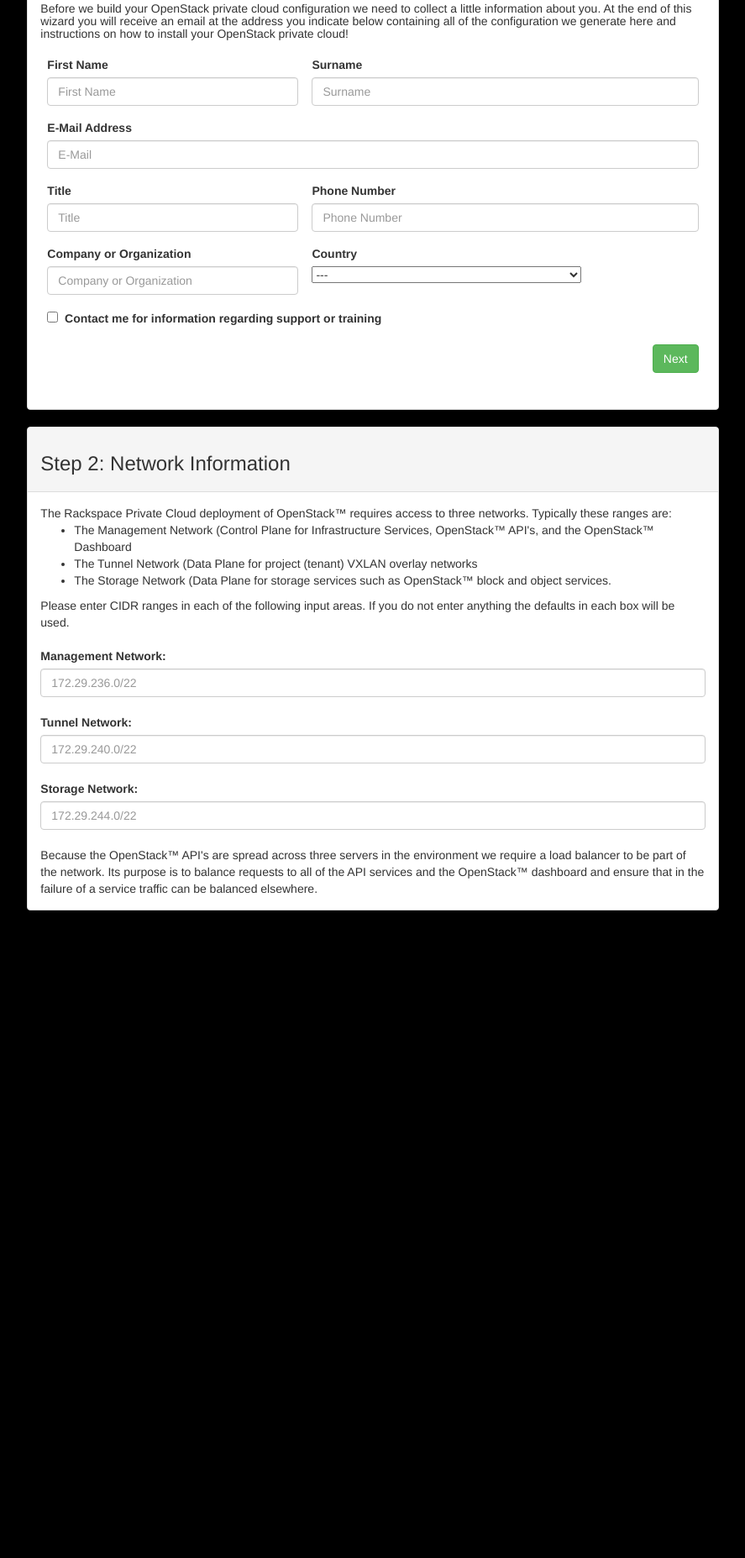
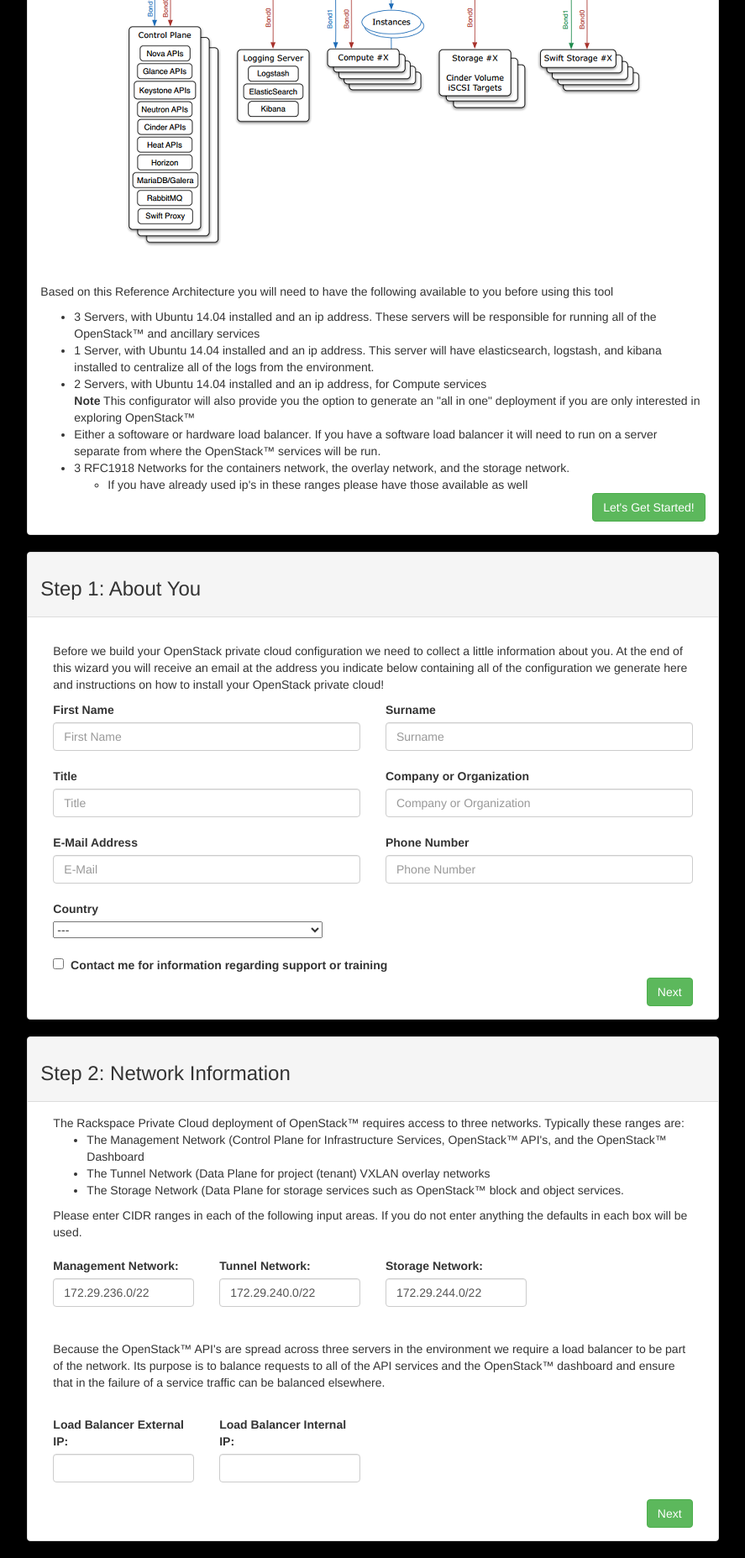
Before and after one commit to jcannava/rpc-wizard, a plain HTML site: page index.html in a window 1280 px wide. Shown: the part 704-2559 px from the top of the page at 84% size, without its empty margins (196-1083 px from the left). Before the commit the page ends 1808 px from the top, so only its background shows below. Drawn offline with nearby package versions, Linux system fonts and the light colour scheme.

Commit message:
cleaning up formatting

```diff
--- a/index.html
+++ b/index.html
@@ -24,10 +24,10 @@
   <body>
     <script src="https://ajax.googleapis.com/ajax/libs/jquery/1.11.3/jquery.min.js"></script>
     <script src="bootstrap/js/bootstrap.min.js"></script>
-    <!-- BEGIN STEP 0 (Description) -->
+    <!-- BEGIN Description -->
     <div class="col-md-8 center-block vcenter">
         <div class="panel panel-default">
-            <div class="panel-heading"><h3>Step 0: Overview</h3></div>
+            <div class="panel-heading"><h3>Overview</h3></div>
                 <div class="panel-body">
                     <p>The Rackspace Private Cloud powered by OpenStack&trade; uses the <a href="http://github.com/openstack/openstack-ansible">openstack-ansible</a> project to configure and install an OpenStack based private cloud.
                     The Rackspace Private Cloud offering can be run in your datacenter, or ours, so we are provided this tool to generate a configuration that is based on your environment and will enable you to deploy your own OpenStack&trade;
@@ -36,23 +36,37 @@
                     <br/><br/>
                     The information we collect will also be used to follow up with you to ensure you had a great experience installing the software and explain how we can show you that we are the world's
                     foremost experts in operating OpenStack&trade; clouds.</p>
-
-                    <h4>What you will need to have available before beginning:</h4>
-                    <li>Review the <a href="https://752f77aa107738c25d93-f083e9a6295a3f0714fa019ffdca65c3.ssl.cf1.rackcdn.com/cloud/private/openstack-software/ref-arch-certified-hardware-2015-02-17.png">Reference Architecture</a>.
-                        The minimum requirements for a full installation are:
-                        <ul><li>3 Servers to house all of the OpenStack&trade; and ancillary services</li>
-                            <li>1 Server to centralize all of the logs from the environment</li>
-                            <li>2 Servers for Compute services</li></ul>
-                        <b>Note</b> This configurator will also provide you the option to generate an "all in one" deployment if you are only interested in exploring OpenStack&trade;<br/></br>
-                    <li>A load balancer (software or hardware)</li>
-                    <li>3 RFC1918 Networks for the containers network, the overlay network, and the storage network.</li>
-                        <ul><li>If you have already used ip's in these ranges please have those available as well</li></ul>
+                    <br/><br/>
                     <button type="button" class="btn btn-success pull-right">Let's Get Started!</button>
+                    </p>
                 </div>
             </div>
         </div>
     </div>
-    <!-- END STEP 0 -->
+    <!-- END OVERVIEW -->
+    <!-- BEGIN PRE-REQUISITES -->
+    <div class="col-md-8 center-block vcenter">
+        <div class="panel panel-default">
+            <div class="panel-heading"><h3>Prerequisites</h3></div>
+                <div class="panel-body">
+                    <center><h4>Rackspace Private Cloud Standard Reference Architecture</h4></center>
+                    <center><img src="img/ref-arch-certified-hardware-2015-02-17.png"></center>
+                    <br/><br/>
+                    <p>Based on this Reference Architecture you will need to have the following available to you before using this tool
+                    <ul><li>3 Servers, with Ubuntu 14.04 installed and an ip address. These servers will be responsible for running all of the OpenStack&trade; and ancillary services</li>
+                        <li>1 Server, with Ubuntu 14.04 installed and an ip address. This server will have elasticsearch, logstash, and kibana installed to centralize all of the logs from the environment.</li>
+                        <li>2 Servers, with Ubuntu 14.04 installed and an ip address, for Compute services</li>
+                        <b>Note</b> This configurator will also provide you the option to generate an "all in one" deployment if you are only interested in exploring OpenStack&trade;<br/>
+                    <li>Either a softoware or hardware load balancer. If you have a software load balancer it will need to run on a server separate from where the OpenStack&trade; services will be run.</li>
+                    <li>3 RFC1918 Networks for the containers network, the overlay network, and the storage network.</li>
+                        <ul><li>If you have already used ip's in these ranges please have those available as well</li></ul>
+                    <button type="button" class="btn btn-success pull-right">Let's Get Started!</button>
+                    </p>
+                </div>
+            </div>
+        </div>
+    </div>
+    <!-- END PRE-REQUISITES -->
     <!-- BEGIN STEP 1 -->
     <div class="col-md-8 center-block vcenter">
         <div class="panel panel-default">
@@ -60,29 +74,34 @@
                 <div class="panel-body">
                     <form role="form" id="contact_info">
                         <div class="form-group">
-                            <h5>Before we build your OpenStack private cloud configuration we need to collect a little information about you. At the end of this wizard you will receive an email at the address you indicate below containing all of the configuration we generate here and instructions on how to install your OpenStack private cloud!</h5>
-                            <table class="table borderless">
-                            <tbody>
-                             <td><label for="firstName">First Name</label>
-                                 <input type="name" class="form-control" id="firstName" placeholder="First Name"></td>
-                             <td><label for="surname">Surname</label>
-                                 <input type="name" class="form-control" id="surname" placeholder="Surname"></td>
-                            </tr>
-                            <tr>
-                             <td colspan=2><label for="emailaddress">E-Mail Address</label>
-                                 <input type="email" class="form-control" id="email" placeholder="E-Mail"></td>
-                            </tr>
-                            <tr>
-                             <td><label for="title">Title</label>
-                                 <input type="text" class="form-control" id="title" placeholder="Title"></td>
-                             <td><label for="phone">Phone Number</label>
-                                 <input type="tel" class="form-control" id="phone" placeholder="Phone Number"></td>
-                            </tr>
-                            <tr>
-                             <td><label for="company">Company or Organization</label>
-                                 <input type="text" class="form-control" id="company" placeholder="Company or Organization"</td>
-                             <td><label for="country">Country</label><br/>
-                                 <select id="country" name="country">
+                            <div class="col-md-12">
+                                <p>Before we build your OpenStack private cloud configuration we need to collect a little information about you. At the end of this wizard you will receive an email at the address you indicate below containing all of the configuration we generate here and instructions on how to install your OpenStack private cloud!</p>
+                            </div>
+                            <div class="col-md-6">
+                                 <label for="firstName">First Name</label>
+                                     <input type="name" class="form-control" id="firstName" placeholder="First Name">
+                                     <br/>
+                                 <label for="title">Title</label>
+                                     <input type="text" class="form-control" id="title" placeholder="Title">
+                                     <br/>
+                                 <label for="emailaddress">E-Mail Address</label>
+                                     <input type="email" class="form-control" id="email" placeholder="E-Mail">
+                                     <br/>
+                             </div>
+                             <div class="col-md-6">
+                                 <label for="surname">Surname</label>
+                                     <input type="name" class="form-control" id="surname" placeholder="Surname">
+                                     <br/>
+                                 <label for="company">Company or Organization</label>
+                                     <input type="text" class="form-control" id="company" placeholder="Company or Organization">
+                                     <br/>
+                                 <label for="phone">Phone Number</label>
+                                     <input type="tel" class="form-control" id="phone" placeholder="Phone Number">
+                                     <br/>
+                            </div>
+                            <div class="col-md-6">
+                             <label for="country">Country</label><br/>
+                                 <select class="input-md" id="country" name="country">
                                      <option>---</option>
                                      <option value="AF">Afghanistan</option>
                                      <option value="AX">Åland Islands</option>
@@ -328,12 +347,16 @@
                                      <option value="YE">Yemen</option>
                                      <option value="ZM">Zambia</option>
                                      <option value="ZW">Zimbabwe</option>
-                                 </select></td>
-                             </tr>
-                             <tr>
-                              <td colspan=2><input type="checkbox" name="contact" id="contact">&nbsp;&nbsp;<label for="contact">Contact me for information regarding support or training</label></td>
-                             <tr>
-                              <td colspan=2><button type="button" class="btn btn-success pull-right">Next</td>
+                                 </select>
+                                 <br/><br/>
+                            </div>
+                            <div class="col-md-12">
+                                 <input type="checkbox" name="contact" id="contact">&nbsp;&nbsp;<label for="contact">Contact me for information regarding support or training</label></td>
+                                 <br/>
+                             </div>
+                             <div class="col-md-12">
+                                 <button type="button" class="btn btn-success pull-right">Next</td>
+                             </div>
                             </table>
                         </div>
                 </div>
@@ -346,22 +369,42 @@
         <div class="panel panel-default">
             <div class="panel-heading"><h3>Step 2: Network Information</h3></div>
                 <div class="panel-body">
+                    <div class="col-md-12">
                     The Rackspace Private Cloud deployment of OpenStack&trade; requires access to three networks. Typically these ranges are:
                     <ul><li>The Management Network (Control Plane for Infrastructure Services, OpenStack&trade; API's, and the OpenStack&trade; Dashboard</li>
                         <li>The Tunnel Network (Data Plane for project (tenant) VXLAN overlay networks</li>
                         <li>The Storage Network (Data Plane for storage services such as OpenStack&trade; block and object services.</li></ul>
 
                     Please enter CIDR ranges in each of the following input areas. If you do not enter anything the defaults in each box will be used.<br/><br/>
-                    <label for="mgmt_net">Management Network:</label>
-                    <input type=text class="form-control" id="mgmt_net" placeholder="172.29.236.0/22"><br/>
-                    <label for="tunnel_net">Tunnel Network:</label>
-                    <input type="text" class="form-control" id="tunnel_net" placeholder="172.29.240.0/22"><br/>
-                    <label for="storage_net">Storage Network:</label>
-                    <input type="text" class="form-control" id="storage_net" placeholder="172.29.244.0/22"><br/>
-
-                    Because the OpenStack&trade; API's are spread across three servers in the environment  we require a load balancer to be part of the network. Its
+                    </div>
+                    <div class="col-md-3">
+                        <label for="mgmt_net">Management Network:</label>
+                        <input type=text class="form-control" id="mgmt_net" value="172.29.236.0/22" placeholder="172.29.236.0/22">
+                    </div>
+                    <div class="col-md-3">
+                        <label for="tunnel_net">Tunnel Network:</label>
+                        <input type="text" class="form-control" id="tunnel_net" value="172.29.240.0/22" placeholder="172.29.240.0/22">
+                    </div>
+                    <div class="col-md-3">
+                        <label for="storage_net">Storage Network:</label>
+                        <input type="text" class="form-control" id="storage_net" value="172.29.244.0/22" placeholder="172.29.244.0/22">
+                    </div>
+                    <div class="col-md-12">
+                        <br/><br/><p>Because the OpenStack&trade; API's are spread across three servers in the environment  we require a load balancer to be part of the network. Its
                     purpose is to balance requests to all of the API services and the OpenStack&trade; dashboard and ensure that in the failure of a service traffic
-                    can be balanced elsewhere.
+                    can be balanced elsewhere.<br/><br/></p>
+                    </div>
+                    <div class="col-md-3">
+                        <label for="lb_ext">Load Balancer External IP:</label>
+                        <input type=text class="form-control" id="lb_ext"><br/>
+                    </div>
+                    <div class="col-md-3">
+                        <label for="lb_int">Load Balancer Internal IP:</label>
+                        <input type=text class="form-control" id="lb_int"><br/>
+                    </div>
+                    <div class="col-md-12">
+                        <button type="button" class="btn btn-success pull-right">Next</td>
+                    </div>
                 </div>
             </div>
         </div>
```
